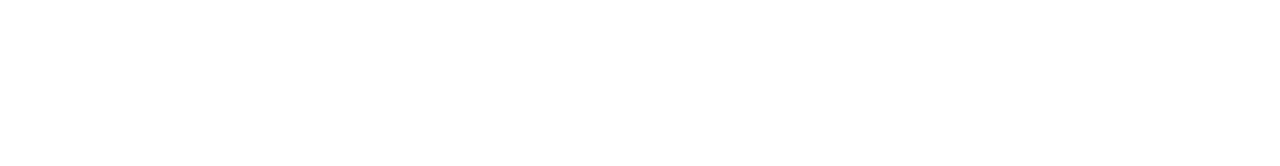
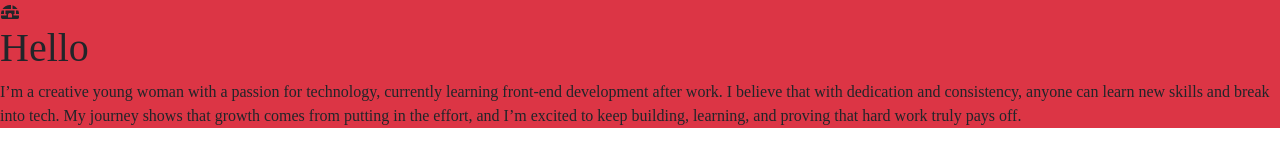
Before and after one commit to bodoszidi/Portfolio-Project, a plain HTML site: page index.html in a window 1280 px wide. Drawn offline with nearby package versions, Linux system fonts and the light colour scheme; a web font is replaced by a local one.

Commit message:
added font awsome

```diff
--- a/index.html
+++ b/index.html
@@ -6,6 +6,13 @@
             rel="stylesheet"
             integrity="sha384-BmbxuPwQa2lc/FVzBcNJ7UAyJxM6wuqIj61tLrc4wSX0szH/Ev+nYRRuWlolflfl"
             crossorigin="anonymous"
+        />
+        <link
+            rel="stylesheet"
+            href="https://cdnjs.cloudflare.com/ajax/libs/font-awesome/7.0.1/css/all.min.css"
+            integrity="sha512-2SwdPD6INVrV/lHTZbO2nodKhrnDdJK9/kg2XD1r9uGqPo1cUbujc+IYdlYdEErWNu69gVcYgdxlmVmzTWnetw=="
+            crossorigin="anonymous"
+            referrerpolicy="no-referrer"
         />
         <link rel="stylesheet" href="/src/style.css" />
         <link rel="preconnect" href="https://fonts.googleapis.com" />
@@ -21,6 +28,19 @@
             content="Junior front end developer looking for new opportunities"
         />
         <title>Szidonia Bodo</title>
+        <div class="bg-danger">
+            <i class="fa-solid fa-igloo"></i>
+            <h1>Hello</h1>
+            <p>
+                I’m a creative young woman with a passion for technology,
+                currently learning front-end development after work. I believe
+                that with dedication and consistency, anyone can learn new
+                skills and break into tech. My journey shows that growth comes
+                from putting in the effort, and I’m excited to keep building,
+                learning, and proving that hard work truly pays off.
+            </p>
+        </div>
+        <footer></footer>
     </head>
     <body></body>
 </html>
--- a/src/style.css
+++ b/src/style.css
@@ -0,0 +1,6 @@
+h1{
+    font-family: "Playfair", serif;
+}
+p{
+    font-family: "Poppin";
+}
```
